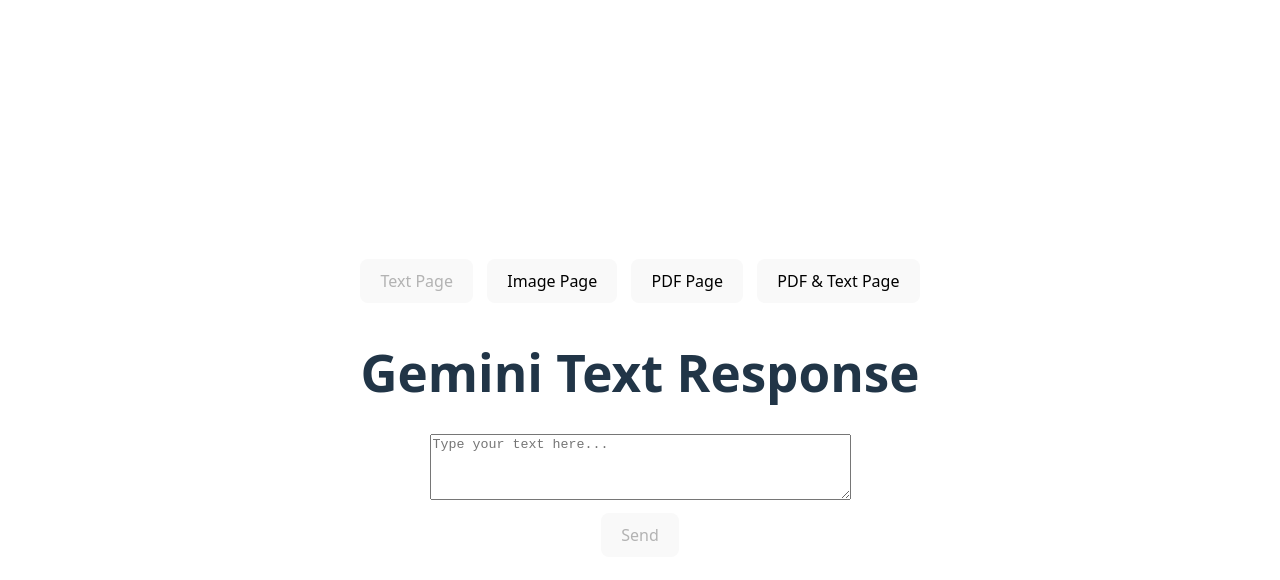
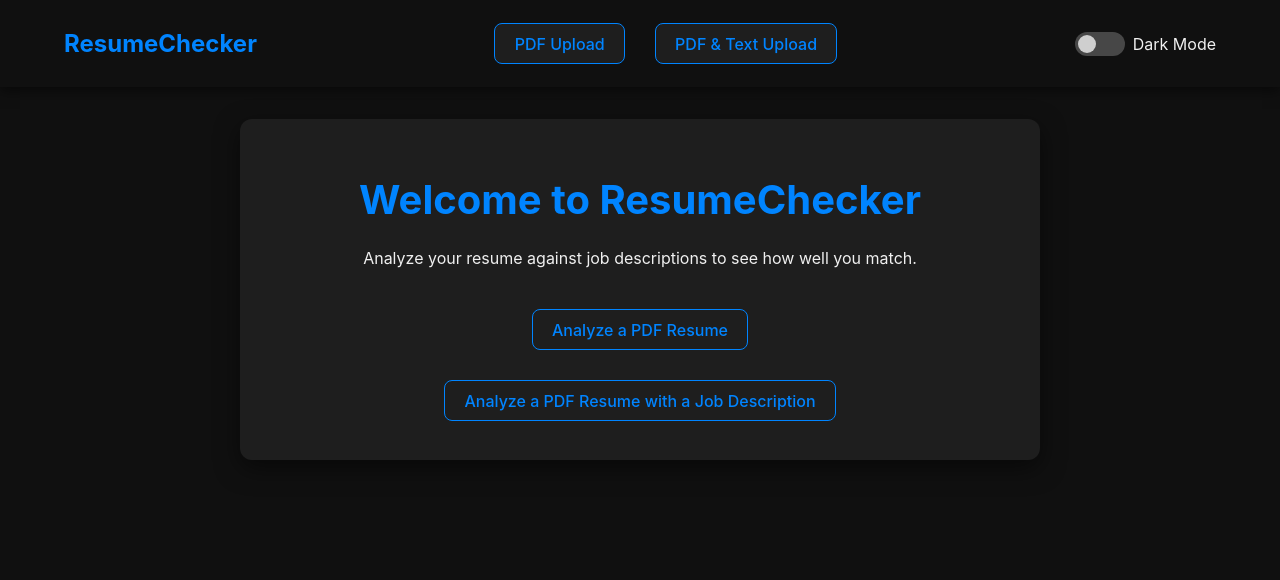
Before and after one commit to devmalu15/GeminiAppF, a React (Vite) app in the folder my-gemini-app/: page / in a window 1280 px wide. Shown: the top 580 px of the page. Built offline with nearby package versions, Linux system fonts and the light colour scheme.

Commit message:
[Dev Malu].Fix CSS and Add HomePage, NavBar

```diff
--- a/my-gemini-app/src/App.css
+++ b/my-gemini-app/src/App.css
@@ -1,42 +1,393 @@
+:root {
+  /* A modern, vibrant blue theme */
+  --accent-color: #0084ff; /* blue-500 */
+  --accent-hover: #2563eb; /* blue-600 */
+  --accent-shadow: rgba(59, 130, 246, 0.3);
+
+  /* Light mode accent variations */
+  --accent-light-text: #1d4ed8; /* blue-700 */
+  --accent-light-label: #1e40af; /* blue-800 */
+
+  --dark-bg: #101010;
+  --dark-text: #f0f0f0;
+  --dark-card-bg: #1e1e1e;
+  --dark-border: #444;
+  --dark-button-hover-bg: #282828;
+  --dark-shadow: rgba(0, 0, 0, 0.5);
+
+  --light-bg: #f4f4f8;
+  --light-text: #1a1a1a;
+  --light-card-bg: #ffffff;
+  --light-border: #dcdcdc;
+  --light-button-hover-bg: #f0f0f0;
+  --light-shadow: rgba(0, 0, 0, 0.1);
+}
+
+body {
+  font-family: Inter, system-ui, Avenir, Helvetica, Arial, sans-serif;
+  line-height: 1.5;
+  font-weight: 400;
+  transition: background-color 0.3s, color 0.3s;
+  color: var(--dark-text);
+  background-color: var(--dark-bg);
+  display: flex;
+  flex-direction: column;
+  align-items: center;
+}
+
+body.dark-theme {
+  color: var(--dark-text);
+  background-color: var(--dark-bg);
+}
+
+body.light-theme {
+  color: var(--light-text);
+  background-color: var(--light-bg);
+}
+
+/*
+body {
+  color: var(--light-text);
+  background-color: var(--dark-background);
+
+  font-synthesis: none;
+  text-rendering: optimizeLegibility;
+  -webkit-font-smoothing: antialiased;
+  -moz-osx-font-smoothing: grayscale;
+}
+*/
+
 #root {
-  max-width: 1280px;
-  margin: 0 auto;
-  padding: 2rem;
+  width: 100%;
   text-align: center;
 }
 
-.logo {
-  height: 6em;
-  padding: 1.5em;
-  will-change: filter;
-  transition: filter 300ms;
-}
-.logo:hover {
-  filter: drop-shadow(0 0 2em #61dafbaa);
-}
-.logo.react:hover {
-  filter: drop-shadow(0 0 2em #61dafbaa);
+#page-content {
+  max-width: 800px;
+  margin: 0 auto;
+  padding: 2rem;
 }
 
-@keyframes logo-spin {
-  from {
-    transform: rotate(0deg);
+h1 {
+  color: var(--accent-color);
+  font-size: 2.5em;
+  line-height: 1.1;
+  margin-bottom: 1.5rem;
+}
+
+h2 {
+    color: var(--accent-color);
+    opacity: 0.9;
+    border-bottom: 1px solid var(--accent-color);
+    padding-bottom: 0.5rem;
+    margin-bottom: 1.5rem;
+}
+
+.navbar {
+  display: flex;
+  justify-content: space-between;
+  align-items: center;
+  padding: 1rem 4rem;
+  transition: background-color 0.3s, box-shadow 0.3s;
+}
+
+body.dark-theme .navbar {
+  box-shadow: 0 4px 12px var(--dark-shadow);
+}
+
+body.light-theme .navbar {
+  box-shadow: 0 4px 12px var(--light-shadow);
+}
+
+.navbar-logo {
+  font-size: 1.5rem;
+  font-weight: bold;
+  color: var(--accent-color);
+  cursor: pointer;
+  transition: transform 0.2s ease-in-out;
+}
+
+.navbar-logo:hover {
+  transform: scale(1.05);
+}
+
+.navbar-links {
+  display: flex;
+  justify-content: center;
+  gap: 1rem;
+}
+
+body.dark-theme .navbar-links button {
+  color: var(--accent-color);
+  border-color: var(--accent-color);
+}
+
+body.light-theme .navbar-links button {
+  color: var(--accent-hover);
+  border-color: var(--accent-hover);
+}
+
+button {
+  border-radius: 8px;
+  border: 1px solid transparent;
+  padding: 0.6em 1.2em;
+  font-size: 1em;
+  font-weight: 500;
+  font-family: inherit;
+  transition: all 0.25s ease-out;
+  cursor: pointer;
+}
+
+body.dark-theme button {
+  background-color: var(--dark-card-bg);
+  color: var(--accent-color);
+  border-color: var(--accent-color);
+}
+
+body.light-theme button {
+  background-color: var(--light-card-bg);
+  color: var(--dark-bg);
+  border-color: var(--light-border);
+  box-shadow: 0 1px 3px rgba(0,0,0,0.1);
+}
+
+body.dark-theme button:hover:not(:disabled) {
+  background-color: var(--dark-button-hover-bg);
+  border-color: var(--accent-hover);
+  transform: translateY(-2px);
+}
+
+body.light-theme button:hover:not(:disabled) {
+  background-color: var(--light-button-hover-bg);
+  transform: translateY(-2px);
+}
+
+body.dark-theme button:disabled {
+  background-color: var(--dark-card-bg);
+  color: #888;
+  border-color: #444;
+  cursor: not-allowed;
+}
+
+body.light-theme button:disabled {
+  background-color: #f9f9f9;
+  color: #aaa;
+  border-color: #ddd;
+  cursor: not-allowed;
+}
+
+button:focus,
+button:focus-visible {
+  outline: 4px auto -webkit-focus-ring-color;
+}
+
+.container {
+  padding: 2em;
+  border-radius: 12px;
+  transition: background-color 0.3s, box-shadow 0.3s;
+}
+
+body.dark-theme .container {
+  background-color: var(--dark-card-bg);
+  box-shadow: 0 8px 24px var(--dark-shadow);
+}
+
+body.light-theme .container {
+  background-color: var(--light-card-bg);
+  box-shadow: 0 8px 24px var(--light-shadow);
+}
+
+form {
+  display: flex;
+  flex-direction: column;
+  gap: 1.5rem;
+  align-items: center;
+}
+
+/* Modern file input */
+input[type="file"]::file-selector-button {
+  border-radius: 6px;
+  padding: 0.6em 1.2em;
+  font-size: 0.9em;
+  font-weight: 500;
+  font-family: inherit;
+  transition: all 0.25s ease-out;
+  cursor: pointer;
+  margin-right: 1rem;
+}
+
+body.dark-theme input[type="file"]::file-selector-button {
+  background-color: var(--accent-color);
+  color: var(--dark-bg);
+  border: 1px solid var(--accent-color);
+}
+
+body.light-theme input[type="file"]::file-selector-button {
+  background-color: var(--accent-hover);
+  color: var(--light-bg);
+  border: 1px solid var(--accent-hover);
+}
+body.dark-theme input[type="file"] {
+  border: 1px solid var(--dark-border);
+}
+
+body.light-theme input[type="file"] {
+  border: 1px solid var(--light-border);
+}
+
+input[type="file"] {
+  padding: 0.5em;
+  border-radius: 6px;
+  width: 100%;
+  color: inherit;
+  max-width: 400px;
+}
+
+body.dark-theme textarea {
+  background-color: var(--dark-bg);
+  color: var(--dark-text);
+  border: 1px solid var(--dark-border);
+}
+
+body.light-theme textarea {
+  background-color: #fff;
+  color: var(--light-text);
+  border: 1px solid var(--light-border);
+}
+
+textarea {
+  border-radius: 6px;
+  padding: 0.8em;
+  font-family: monospace;
+  width: 100%;
+  max-width: 500px;
+  resize: vertical;
+  transition: border-color 0.2s, box-shadow 0.2s;
+}
+
+textarea:focus {
+  outline: none;
+  border-color: var(--accent-color);
+  box-shadow: 0 0 8px var(--accent-shadow);
+}
+
+label {
+  font-weight: bold;
+  color: var(--accent-color);
+  opacity: 0.8;
+}
+
+body.light-theme label {
+  color: var(--accent-light-label); /* Darker blue for light mode labels */
+}
+
+.response {
+  margin-top: 2rem;
+  text-align: left;
+  padding: 1rem 1.5rem;
+  border-radius: 8px;
+  transition: background-color 0.3s, border-color 0.3s;
+}
+
+body.dark-theme .response {
+  background-color: #151515;
+  border: 1px solid var(--dark-border);
+}
+
+body.light-theme .response {
+  background-color: #fafafa;
+  border: 1px solid var(--light-border);
+}
+
+.response pre {
+  white-space: pre-wrap;
+  word-break: break-word;
+  font-family: monospace;
+  font-size: 0.95rem;
+}
+
+.homepage-actions {
+  margin-top: 2rem;
+  display: flex;
+  flex-direction: column;
+  gap: 1rem;
+  align-items: center;
+}
+
+/* Theme Switcher Styles */
+.theme-switch-wrapper {
+  display: flex;
+  align-items: center;
+  gap: 0.5rem;
+}
+
+.theme-switch {
+  position: relative;
+  display: inline-block;
+  width: 50px;
+  height: 24px;
+}
+
+.theme-switch input {
+  opacity: 0;
+  width: 0;
+  height: 0;
+}
+
+.slider {
+  position: absolute;
+  cursor: pointer;
+  top: 0;
+  left: 0;
+  right: 0;
+  bottom: 0;
+  background-color: #555;
+  transition: .4s;
+}
+
+.slider:before {
+  position: absolute;
+  content: "";
+  height: 18px;
+  width: 18px;
+  left: 3px;
+  bottom: 3px;
+  background-color: white;
+  transition: .4s;
+}
+
+input:checked + .slider { background-color: var(--accent-color); }
+input:checked + .slider:before { transform: translateX(26px); }
+.slider.round { border-radius: 34px; }
+.slider.round:before { border-radius: 50%; }
+
+/* --- Responsive Design --- */
+
+/* Tablet and smaller */
+@media (max-width: 820px) {
+  .navbar {
+    flex-direction: column;
+    gap: 1rem;
+    padding: 1rem 2rem;
   }
-  to {
-    transform: rotate(360deg);
+
+  #page-content {
+    padding: 1.5rem;
+    margin-top: 1rem;
+  }
+
+  h1 {
+    font-size: 2.2em;
   }
 }
 
-@media (prefers-reduced-motion: no-preference) {
-  a:nth-of-type(2) .logo {
-    animation: logo-spin infinite 20s linear;
+/* Mobile */
+@media (max-width: 480px) {
+  #page-content {
+    padding: 1rem;
+  }
+
+  h1 {
+    font-size: 1.8em;
   }
 }
-
-.card {
-  padding: 2em;
-}
-
-.read-the-docs {
-  color: #888;
-}
--- a/my-gemini-app/src/App.jsx
+++ b/my-gemini-app/src/App.jsx
@@ -1,66 +1,42 @@
-import { useState } from 'react'
+import React, { useState, useEffect } from 'react'
 import './App.css'
-import ImageUpload from './ImageUpload'
 import PdfUpload from './PdfUpload'
-import TextUpload from './TextUpload'
 import PdfAndTextUpload from './PdfAndTextUpload'
+import Navbar from './Navbar'
+import HomePage from './HomePage'
+
+const pages = {
+  home: <HomePage />,
+  pdf: <PdfUpload />,
+  pdfAndTextUploads: <PdfAndTextUpload />,
+};
 
 function App() {
-  const [page, setPage] = useState('text')
+  const [theme, setTheme] = useState('dark');
+  const [page, setPage] = useState('home');
 
-  if (page === 'image') {
-    return (
-      <div>
-        <nav style={{ margin: '1rem' }}>
-          <button onClick={() => setPage('text')}>Text Page</button>
-          <button disabled>Image Page</button>
-          <button onClick={() => setPage('pdf')}>PDF Page</button>
-          <button onClick={() => setPage('pdfAndTextUploads')}>PDF & Text Page</button>
-        </nav>
-        <ImageUpload />
-      </div>
-    )
-  }
+  useEffect(() => {
+    document.body.className = `${theme}-theme`;
+  }, [theme]);
 
-  if (page === 'pdf') {
-    return (
-      <div>
-        <nav style={{ margin: '1rem' }}>
-          <button onClick={() => setPage('text')}>Text Page</button>
-          <button onClick={() => setPage('image')}>Image Page</button>
-          <button disabled>PDF Page</button>
-          <button onClick={() => setPage('pdfAndTextUploads')}>PDF & Text Page</button>
-        </nav>
-        <PdfUpload />
-      </div>
-    )
-  }
+  const toggleTheme = () => {
+    setTheme(prevTheme => (prevTheme === 'dark' ? 'light' : 'dark'));
+  };
 
-  if (page === 'pdfAndTextUploads') {
-    return (
-      <div>
-        <nav style={{ margin: '1rem' }}>
-          <button onClick={() => setPage('text')}>Text Page</button>
-          <button onClick={() => setPage('image')}>Image Page</button>
-          <button onClick={() => setPage('pdf')}>PDF Page</button>
-          <button disabled>PDF & Text Page</button>
-        </nav>
-        <PdfAndTextUpload />
-      </div>
-    )
-  }
+  const CurrentPage = pages[page];
 
-  // Text section is now a separate component
   return (
-    <div>
-      <nav style={{ margin: '1rem' }}>
-        <button disabled>Text Page</button>
-        <button onClick={() => setPage('image')}>Image Page</button>
-        <button onClick={() => setPage('pdf')}>PDF Page</button>
-        <button onClick={() => setPage('pdfAndTextUploads')}>PDF & Text Page</button>
-      </nav>
-      <TextUpload />
-    </div>
+    <>
+      <Navbar
+        theme={theme}
+        toggleTheme={toggleTheme}
+        setPage={setPage}
+        currentPage={page}
+      />
+      <main id="page-content">
+        {page === 'home' ? <HomePage setPage={setPage} /> : CurrentPage}
+      </main>
+    </>
   )
 }
 
--- /dev/null
+++ b/my-gemini-app/src/HomePage.jsx
@@ -0,0 +1,16 @@
+function HomePage({ setPage }) {
+  return (
+    <div className="container">
+      <h1>Welcome to ResumeChecker</h1>
+      <p>Analyze your resume against job descriptions to see how well you match.</p>
+      <div className="homepage-actions">
+        <button onClick={() => setPage('pdf')}>Analyze a PDF Resume</button>
+        <button onClick={() => setPage('pdfAndTextUploads')}>
+          Analyze a PDF Resume with a Job Description
+        </button>
+      </div>
+    </div>
+  );
+}
+
+export default HomePage;
--- /dev/null
+++ b/my-gemini-app/src/Navbar.jsx
@@ -0,0 +1,22 @@
+function Navbar({ theme, toggleTheme, setPage, currentPage }) {
+  return (
+    <header className="navbar">
+      <div className="navbar-logo" onClick={() => setPage('home')}>
+        ResumeChecker
+      </div>
+      <div className="navbar-links">
+        <button onClick={() => setPage('pdf')} disabled={currentPage === 'pdf'}>PDF Upload</button>
+        <button onClick={() => setPage('pdfAndTextUploads')} disabled={currentPage === 'pdfAndTextUploads'}>PDF & Text Upload</button>
+      </div>
+      <div className="theme-switch-wrapper">
+        <label className="theme-switch" htmlFor="theme-checkbox">
+          <input type="checkbox" id="theme-checkbox" onChange={toggleTheme} checked={theme === 'light'} />
+          <div className="slider round"></div>
+        </label>
+        <span className="theme-name">{theme === 'dark' ? 'Dark' : 'Light'} Mode</span>
+      </div>
+    </header>
+  );
+}
+
+export default Navbar;
--- a/my-gemini-app/src/PdfAndTextUpload.jsx
+++ b/my-gemini-app/src/PdfAndTextUpload.jsx
@@ -81,7 +81,7 @@
         <input id="pdf-upload" type="file" accept="application/pdf" onChange={handleFileChange} />
         <br />
         <label htmlFor="job-description">Paste Job Description:</label>
-        <textarea id="job-description" value={jobDescription} onChange={handleTextChange} rows="10" cols="60" placeholder="Paste the job description here..." />
+        <textarea id="job-description" value={jobDescription} onChange={handleTextChange} rows="10" placeholder="Paste the job description here..." />
         <br />
         <button type="submit" disabled={loading || !file || !jobDescription}>
           {loading ? 'Analyzing...' : 'Analyze'}
@@ -90,7 +90,7 @@
       {displayed && (
         <div className="response">
           <h2>Response:</h2>
-          <pre style={{ whiteSpace: 'pre-wrap', wordBreak: 'break-word' }}>{renderFormatted(displayed)}</pre>
+          <pre>{renderFormatted(displayed)}</pre>
         </div>
       )}
     </div>
```
Also changed, not shown: my-gemini-app/src/PdfUpload.jsx (+3 -5 lines).
